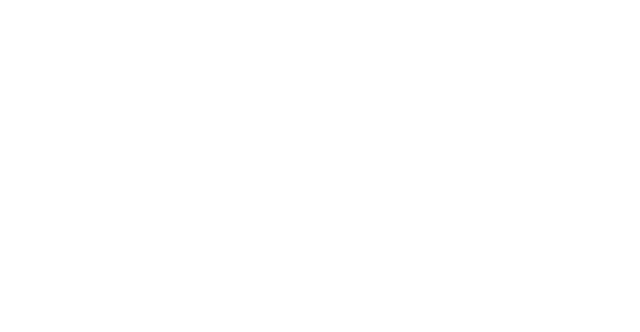
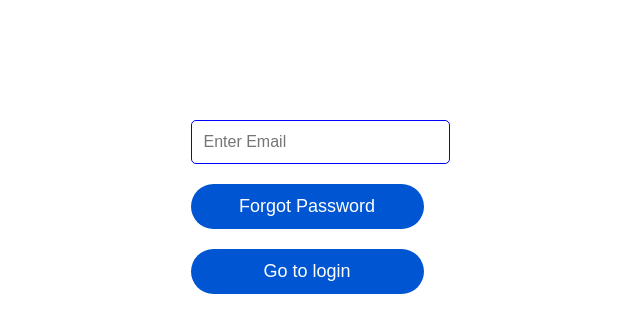
Before and after one commit to rajeev2004/ATG, a React (Vite) app: page /#/forgotpass in a window 1280 px wide. Before the commit this address led to /#/. Shown: the top 332 px of the page, without its empty margins (333-973 px from the left). Built offline with nearby package versions, Linux system fonts and the light colour scheme.

Commit message:
updated files

```diff
--- a/src/App.jsx
+++ b/src/App.jsx
@@ -1,5 +1,5 @@
 import React from "react";
-import {BrowserRouter as Router,Routes,Route} from 'react-router-dom';
+import {HashRouter as Router,Routes,Route} from 'react-router-dom';
 import Homepage from "./components/Homepage";
 import Login from "./components/Login";
 import Register from "./components/Register";
@@ -8,7 +8,7 @@
 import Resetpass from "./components/Resetpass";
 function App(){
   return (
-    <Router basename="/ATG">
+    <Router>
         <div>
             <Routes>
                 <Route exact path="/" element={<Register />}/>
--- a/src/components/Forgotpass.jsx
+++ b/src/components/Forgotpass.jsx
@@ -20,7 +20,7 @@
             <form onSubmit={userForgotpassword}>
                 <input type="email" placeholder="Enter Email" value={email} onChange={(e)=>setEmail(e.target.value)} required />
                 <button type="submit">Forgot Password</button>
-                <button type="button" onClick={()=>navigate('/login')}>Go to login</button>
+                <button type="button" onClick={()=>navigate('#/login')}>Go to login</button>
             </form>
             {error && <p className="message">{error}</p>}
         </div>
--- a/src/components/Homepage.jsx
+++ b/src/components/Homepage.jsx
@@ -4,7 +4,7 @@
     const navigate=useNavigate();
     async function logout(){
         localStorage.removeItem('token');
-        navigate('/login');
+        navigate('#/login');
     }
     return(
         <div className="container">
--- a/src/components/Login.jsx
+++ b/src/components/Login.jsx
@@ -12,7 +12,7 @@
             const result=await axios.post('https://atg-backend-49sl.onrender.com/login',{email,pass});
             setError(result.data.message);
             if(result.data.message==="login successful"){
-                navigate('/homepage');
+                navigate('#/homepage');
                 localStorage.setItem("token",result.data.token);
             }
         }catch(err){
@@ -27,8 +27,8 @@
                 <input type="password" placeholder="Enter Password" value={pass} onChange={(e)=>setPass(e.target.value)} required />
                 <button type="submit">Login</button>
                 <div className="buttonclass">
-                    <button type="button" onClick={()=>navigate('/')}>New user? Register here...</button>
-                    <button type="button" onClick={()=>navigate('/forgotpass')}>Forgot password</button>
+                    <button type="button" onClick={()=>navigate('#/')}>New user? Register here...</button>
+                    <button type="button" onClick={()=>navigate('#/forgotpass')}>Forgot password</button>
                 </div>
             </form>
             {error && <p className="message">{error}</p>}
--- a/src/components/Resetpass.jsx
+++ b/src/components/Resetpass.jsx
@@ -23,7 +23,7 @@
         try{
             const result=await axios.post('https://atg-backend-49sl.onrender.com/reset-Password',{token,newpass});
             setsuccess(result.data.message);
-            setTimeout(()=>navigate('/login'),4000);
+            setTimeout(()=>navigate('#/login'),4000);
         }catch(err){
             console.error(err.message);
             seterror('error setting password');
```
